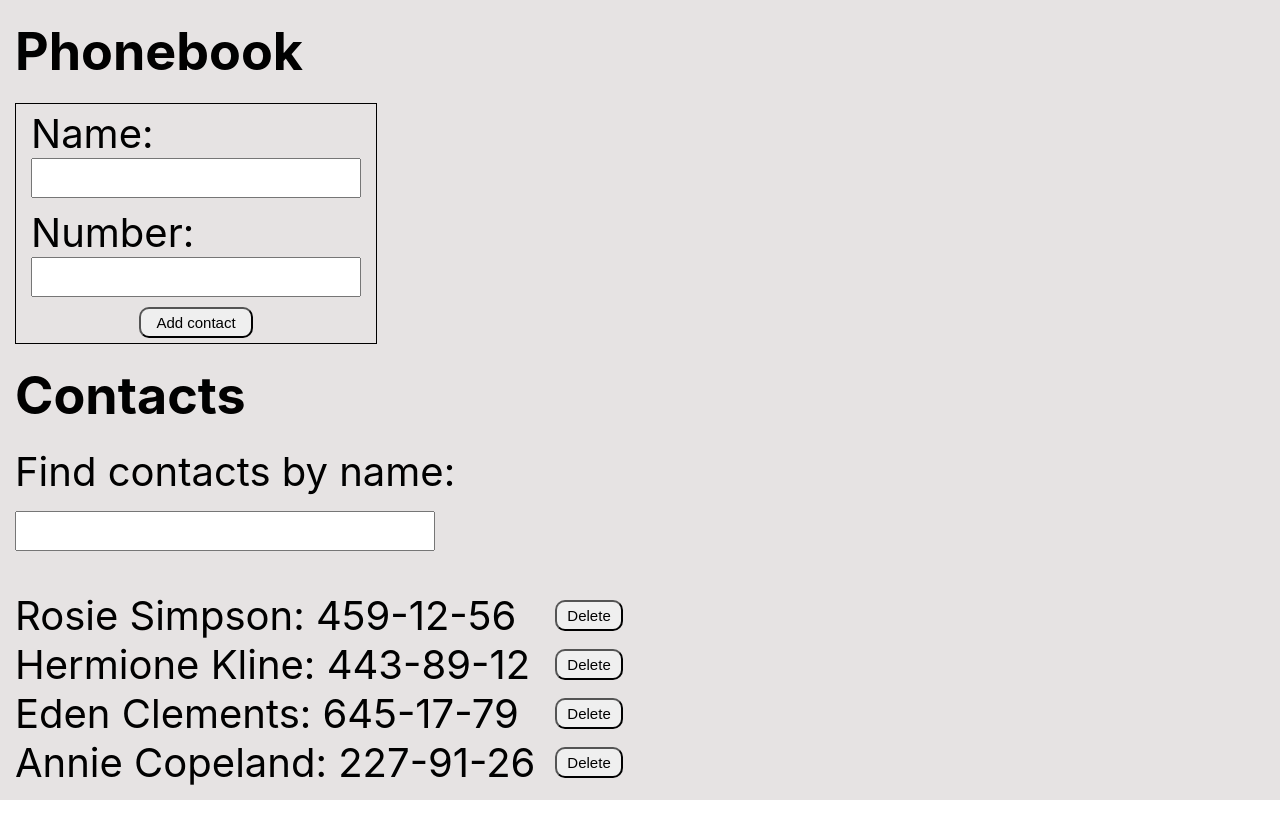
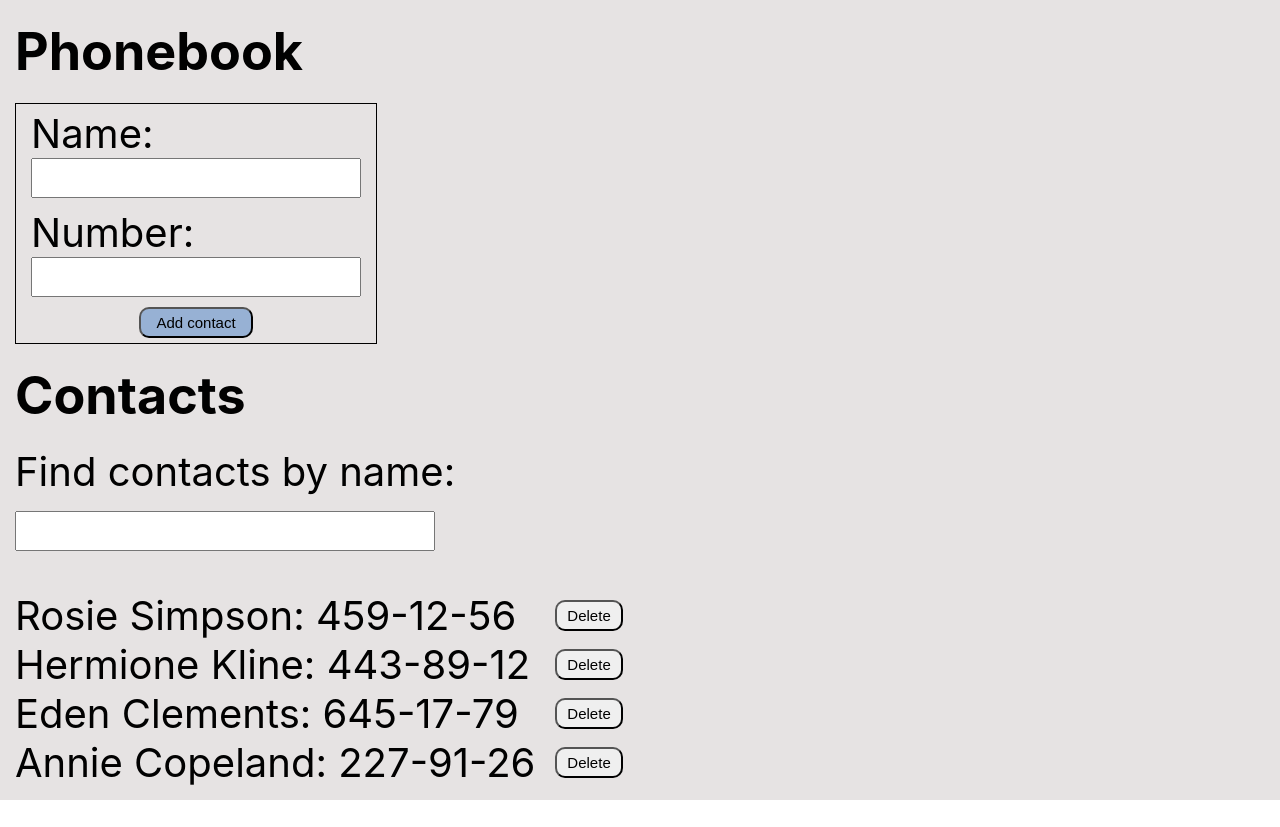
Before and after one commit to Michal-Jarek/goit-react-hw-02-phonebook, a React (Create React App) app: page / in a window 1280 px wide. In both pictures the pointer is over the button "Add contact". Built offline with nearby package versions, Linux system fonts and the light colour scheme.

Commit message:
last small change

```diff
--- a/src/components/SignForm/SignForm.module.scss
+++ b/src/components/SignForm/SignForm.module.scss
@@ -20,4 +20,8 @@
   font-size: 15px;
   padding: 5px 15px;
   border-radius: 10px;
+  &:hover {
+    background-color: rgba(28, 98, 189, 0.39);
+    cursor: pointer;
+  }
 }
--- a/src/components/UserList/UserList.module.scss
+++ b/src/components/UserList/UserList.module.scss
@@ -3,15 +3,18 @@
   font-size: 15px;
   padding: 5px 10px;
   border-radius: 10px;
+  &:hover {
+    background-color: rgba(28, 98, 189, 0.39);
+    cursor: pointer;
+  }
 }
 .list {
   display: flex;
   flex-direction: column;
-  padding:0;
+  padding: 0;
 }
 .listItem {
   display: flex;
   align-items: center;
   justify-content: space-between;
-
 }
```
